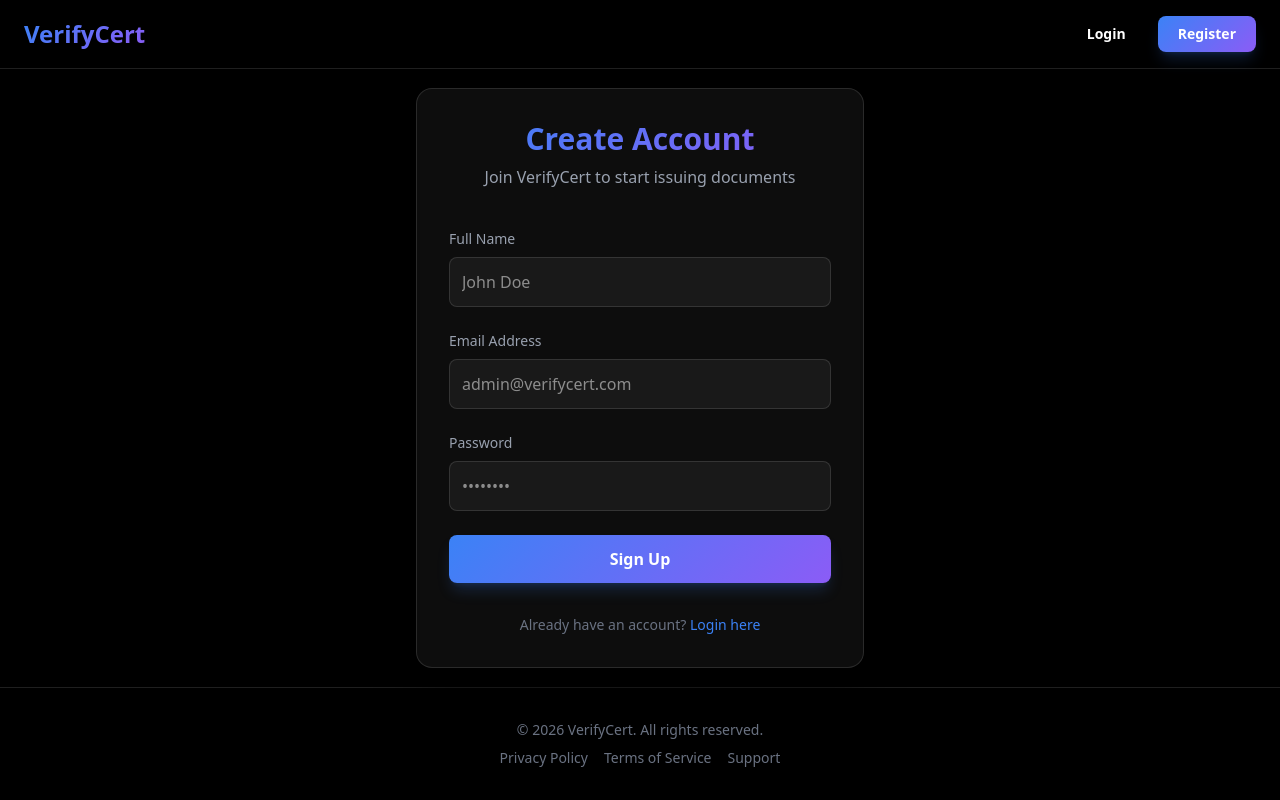
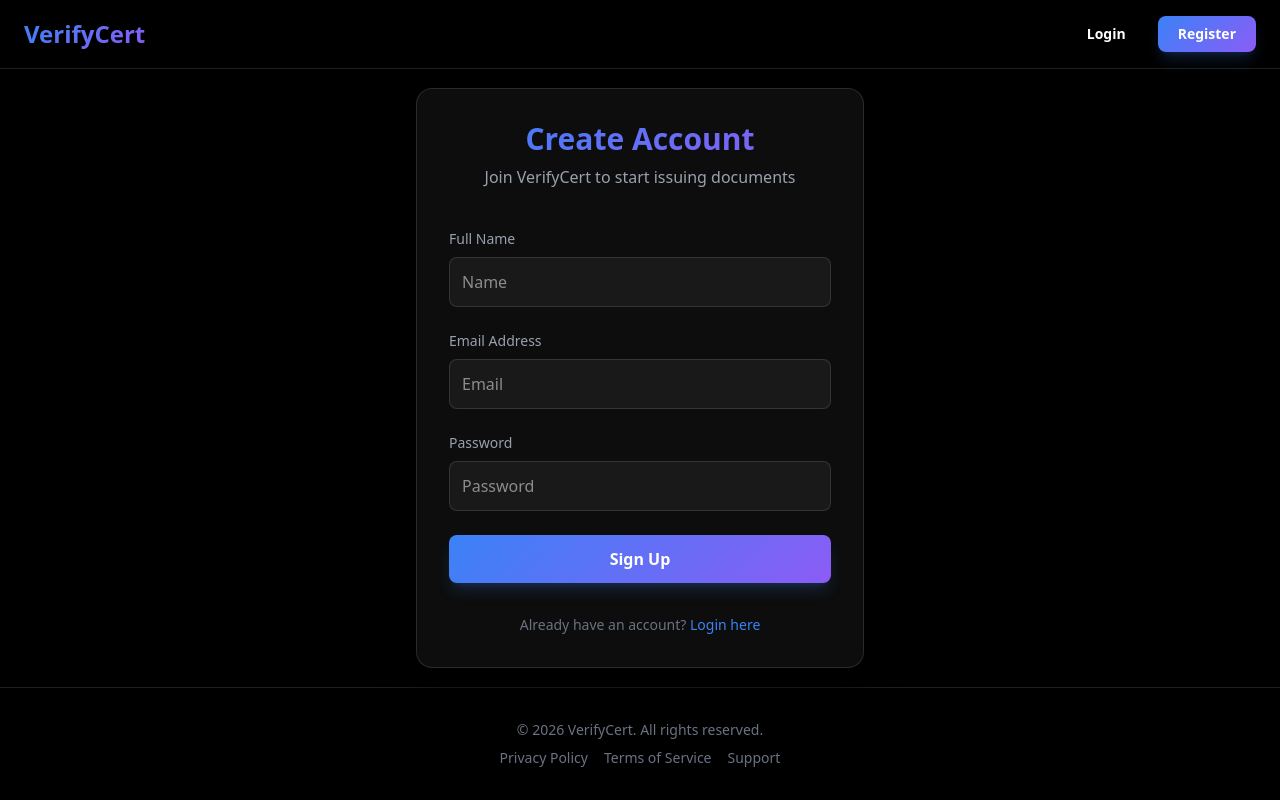
Before and after one commit to Adarsh-MG101/VerifyCert1, a Next.js app in the folder client/: page /register in a window 1280 px wide. Built offline with nearby package versions, Linux system fonts and the light colour scheme.

Commit message:
minor ui change

```diff
--- a/client/src/app/login/page.js
+++ b/client/src/app/login/page.js
@@ -85,7 +85,7 @@ export default function LoginPage() {
                         <Input
                             label="Email Address"
                             type="email"
-                            placeholder="admin@verifycert.com"
+                            placeholder="Email"
                             value={email}
                             onChange={(e) => setEmail(e.target.value)}
                             autoComplete="new-off"
@@ -95,7 +95,7 @@ export default function LoginPage() {
                         <Input
                             label="Password"
                             type="password"
-                            placeholder="••••••••"
+                            placeholder="Password"
                             value={password}
                             onChange={(e) => setPassword(e.target.value)}
                             autoComplete="new-password"
--- a/client/src/app/register/page.js
+++ b/client/src/app/register/page.js
@@ -63,7 +63,7 @@ export default function RegisterPage() {
                         <Input
                             label="Full Name"
                             type="text"
-                            placeholder="John Doe"
+                            placeholder="Name"
                             value={name}
                             onChange={(e) => setName(e.target.value)}
                             required
@@ -72,7 +72,7 @@ export default function RegisterPage() {
                         <Input
                             label="Email Address"
                             type="email"
-                            placeholder="admin@verifycert.com"
+                            placeholder="Email"
                             value={email}
                             onChange={(e) => setEmail(e.target.value)}
                             autoComplete="off"
@@ -82,7 +82,7 @@ export default function RegisterPage() {
                         <Input
                             label="Password"
                             type="password"
-                            placeholder="••••••••"
+                            placeholder="Password"
                             value={password}
                             onChange={(e) => setPassword(e.target.value)}
                             autoComplete="new-password"
```
